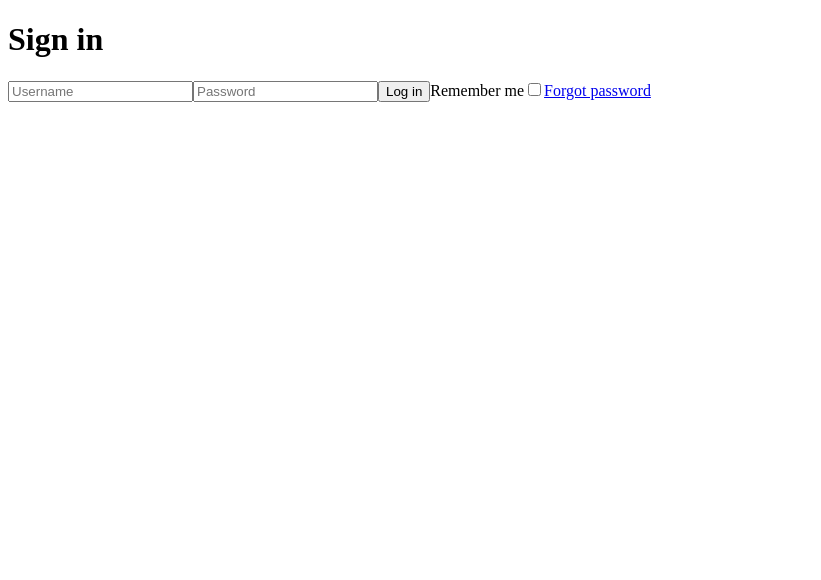
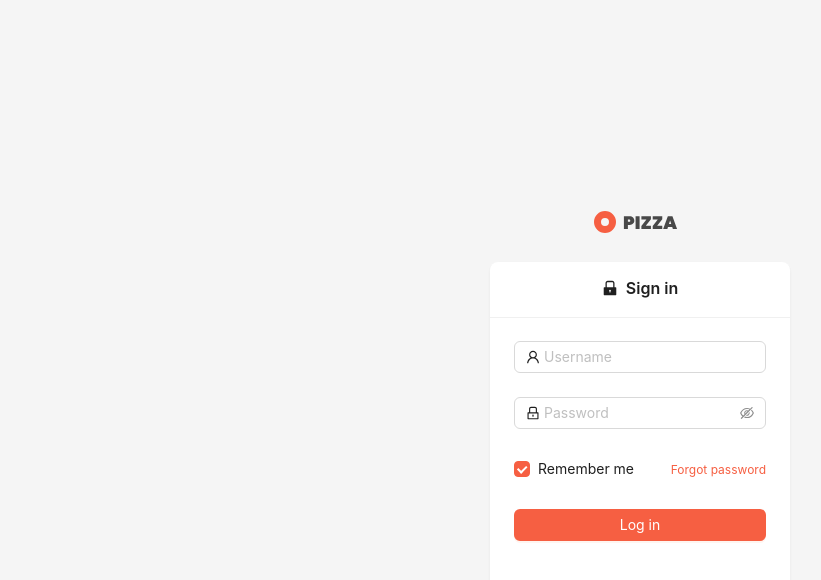
Before and after one commit to 10khatri/mernspace-admin-ui, a React (Vite) app: page /login in a window 1280 px wide. Shown: the top 580 px of the page, without its empty margins (0-821 px from the left). Built offline with nearby package versions, Linux system fonts and the light colour scheme.

Commit message:
add login form

```diff
--- a/package.json
+++ b/package.json
@@ -11,6 +11,7 @@
     "test": "vitest --watch"
   },
   "dependencies": {
+    "antd": "^5.20.1",
     "react": "^18.3.1",
     "react-dom": "^18.3.1",
     "react-router-dom": "^6.26.0"
--- a/src/Pages/login/login.tsx
+++ b/src/Pages/login/login.tsx
@@ -1,13 +1,96 @@
+import { Layout, Card, Space, Input, Form, Checkbox, Button, Flex } from "antd";
+import { LockFilled, UserOutlined, LockOutlined } from "@ant-design/icons";
+import Logo from "../../components/icons/Logo";
 export default function LoginPage() {
   return (
     <>
-      <h1>Sign in</h1>
-      <input type="text" placeholder="Username" />
-      <input type="password" placeholder="Password" />
-      <button>Log in</button>
-      <label htmlFor="remember me">Remember me</label>
-      <input type="checkbox" id="remember me" />
-      <a href="#">Forgot password</a>
+      <Layout
+        style={{ height: "100vh", display: "grid", placeItems: "center" }}
+      >
+        <Space
+          direction="vertical"
+          size={"large"}
+          style={{
+            alignItems: "center",
+            justifyContent: "center",
+            display: "flex",
+          }}
+        >
+          <Layout.Content>
+            <Logo />
+          </Layout.Content>
+          <Card
+            bordered={false}
+            style={{ width: 300 }}
+            title={
+              <Space
+                style={{
+                  fontSize: 16,
+                  justifyContent: "center",
+                  width: "100%",
+                }}
+              >
+                <LockFilled /> Sign in
+              </Space>
+            }
+          >
+            <Form initialValues={{ remember: true }}>
+              <Form.Item
+                name="username"
+                rules={[
+                  {
+                    required: true,
+                    message: "Please input your username!",
+                  },
+                  {
+                    type: "email",
+                    message: "Please input a valid email!",
+                  },
+                ]}
+              >
+                <Input prefix={<UserOutlined />} placeholder="Username" />
+              </Form.Item>
+              <Form.Item
+                name="password"
+                rules={[
+                  {
+                    required: true,
+                    message: "Please input your password!",
+                  },
+                  {
+                    min: 8,
+                    message: "Password must be at least 8 characters",
+                  },
+                ]}
+              >
+                <Input.Password
+                  prefix={<LockOutlined />}
+                  placeholder="Password"
+                />
+              </Form.Item>
+
+              <Flex style={{ justifyContent: "space-between" }}>
+                <Form.Item name="remember" valuePropName="checked">
+                  <Checkbox>Remember me</Checkbox>
+                </Form.Item>
+                <a href="#" id="login-form-forgot">
+                  Forgot password
+                </a>
+              </Flex>
+
+              <Form.Item name="password">
+                <Button
+                  type="primary"
+                  htmlType="submit"
+                  style={{ width: "100%" }}
+                >
+                  Log in
+                </Button>
+              </Form.Item>
+            </Form>
+          </Card>
+        </Space>
+      </Layout>
     </>
   );
 }
--- /dev/null
+++ b/src/components/icons/Logo.tsx
@@ -0,0 +1,22 @@
+import React from "react";
+
+export default function Logo() {
+  return (
+    <>
+      {" "}
+      <svg
+        width="93"
+        height="23"
+        viewBox="0 0 93 23"
+        fill="none"
+        xmlns="http://www.w3.org/2000/svg"
+      >
+        <path
+          d="M40.322 9.63C40.322 10.434 40.136 11.166 39.764 11.826C39.392 12.474 38.84 12.99 38.108 13.374C37.388 13.758 36.512 13.95 35.48 13.95H33.896V18H29.9V5.256H35.48C37.04 5.256 38.234 5.652 39.062 6.444C39.902 7.236 40.322 8.298 40.322 9.63ZM35.03 10.8C35.858 10.8 36.272 10.41 36.272 9.63C36.272 8.85 35.858 8.46 35.03 8.46H33.896V10.8H35.03ZM45.5855 5.256V18H41.5895V5.256H45.5855ZM51.8182 14.814H56.9302V18H47.3902V14.994L52.4302 8.424H47.3902V5.256H56.9302V8.262L51.8182 14.814ZM63.1561 14.814H68.2681V18H58.7281V14.994L63.7681 8.424H58.7281V5.256H68.2681V8.262L63.1561 14.814ZM78.238 16.074H73.99L73.36 18H69.166L73.828 5.256H78.436L83.08 18H78.868L78.238 16.074ZM77.266 13.068L76.114 9.522L74.962 13.068H77.266Z"
+          fill="#484848"
+        />
+        <circle cx="11" cy="11" r="7.5" stroke="#F65F42" strokeWidth="7" />
+      </svg>
+    </>
+  );
+}
--- a/src/index.css
+++ b/src/index.css
@@ -0,0 +1,4 @@
+#login-form-forgot {
+  padding-top: 8px;
+  font-size: 12px;
+}
--- a/src/main.tsx
+++ b/src/main.tsx
@@ -1,11 +1,22 @@
 import { StrictMode } from "react";
 import { createRoot } from "react-dom/client";
+import "antd/dist/reset.css";
 import "./index.css";
 import { RouterProvider } from "react-router-dom";
 import { Router } from "./router.tsx";
+import { ConfigProvider } from "antd";
 
 createRoot(document.getElementById("root")!).render(
   <StrictMode>
-    <RouterProvider router={Router} />
+    <ConfigProvider
+      theme={{
+        token: {
+          colorPrimary: "#F65F42",
+          colorLink: "#F65F42",
+        },
+      }}
+    >
+      <RouterProvider router={Router} />
+    </ConfigProvider>
   </StrictMode>
 );
```
Also changed, not shown: setupTests.ts (+15 -0 lines), 1 other file (tests, documents, lock files or other folders).
